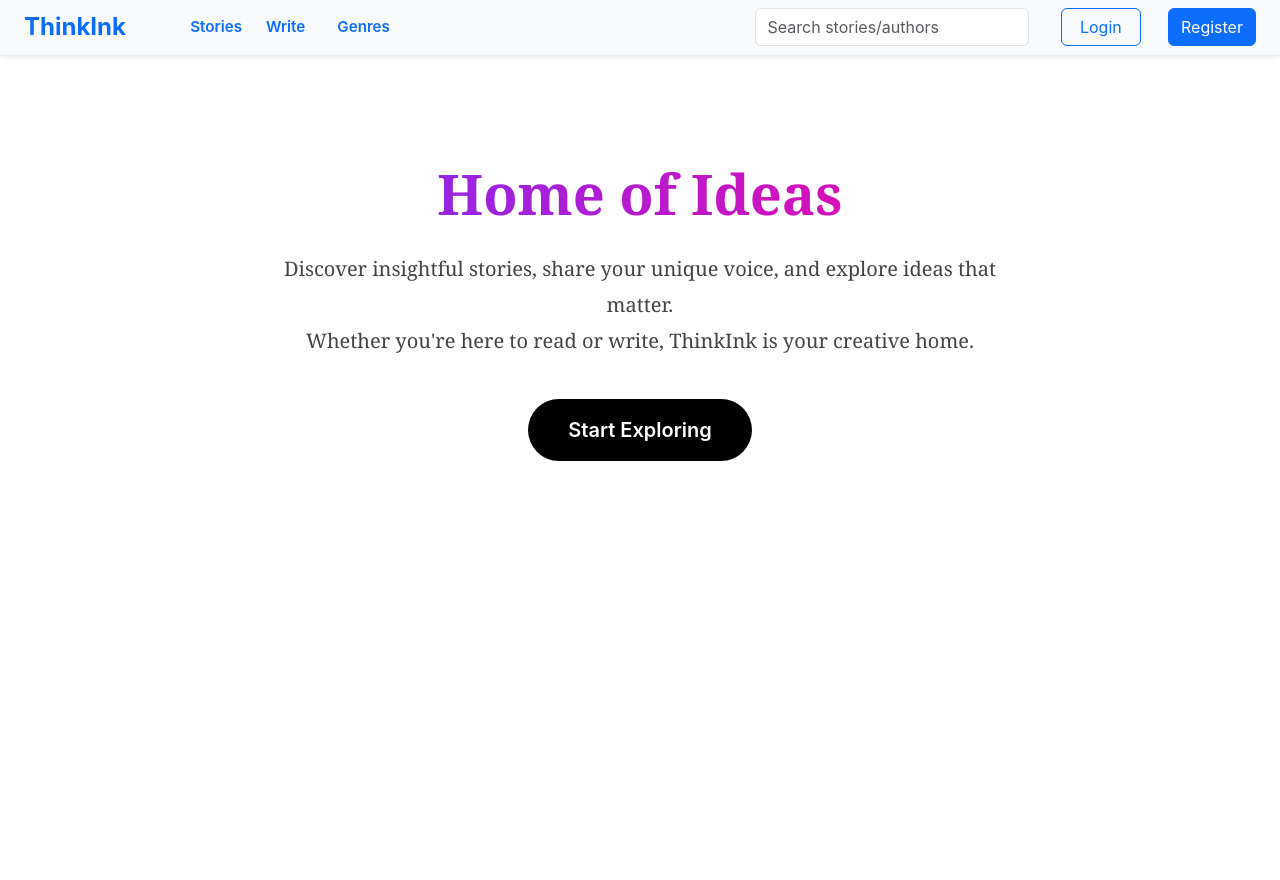
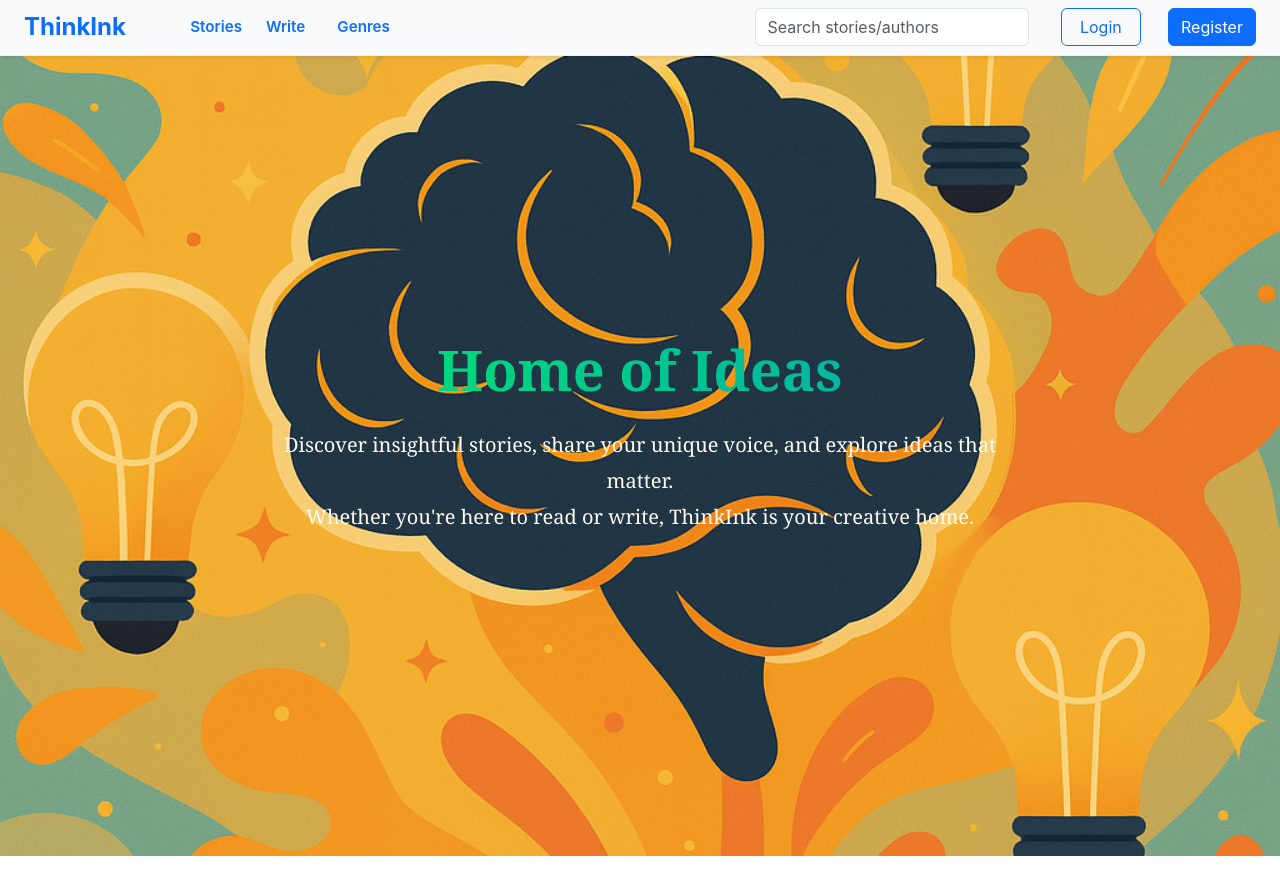
Before and after one commit to Sahiladiv/ThinkInk-, a React (Vite) app in the folder frontend/thinkink-frontend/: page / in a window 1280 px wide. Before the commit the page ends 800 px from the top, so only its background shows below. Built offline with nearby package versions, Linux system fonts and the light colour scheme.

Commit message:
Front end improved

```diff
--- a/frontend/thinkink-frontend/src/App.tsx
+++ b/frontend/thinkink-frontend/src/App.tsx
@@ -22,9 +22,13 @@ function App() {
   return (
     <>
       <Navbar user={user} setUser={setUser} />
+      <Routes>
+      <Route path="/" element={<Home />} />
+
+      </Routes>
+
       <div className="container mt-4">
         <Routes>
-          <Route path="/" element={<Home />} />
           <Route path="/login" element={<Login setUser={setUser} />} />
           <Route path="/register" element={<Register />} />
           <Route path="/onboarding" element={<Onboarding />} />
--- a/frontend/thinkink-frontend/src/index.css
+++ b/frontend/thinkink-frontend/src/index.css
@@ -2,40 +2,75 @@
   font-family: Inter, system-ui, Avenir, Helvetica, Arial, sans-serif;
   line-height: 1.5;
   font-weight: 400;
-
-  color-scheme: light dark;
-  color: rgba(255, 255, 255, 0.87);
-  background-color: #242424;
-
   font-synthesis: none;
   text-rendering: optimizeLegibility;
   -webkit-font-smoothing: antialiased;
   -moz-osx-font-smoothing: grayscale;
   -webkit-text-size-adjust: 100%;
+
+  color: #213547;
+  background-color: #ffffff;
 }
 
+/* Dark mode support */
+@media (prefers-color-scheme: dark) {
+  :root {
+    color: rgba(255, 255, 255, 0.87);
+    background-color: #242424;
+  }
+
+  button {
+    background-color: #1a1a1a;
+  }
+
+  a:hover {
+    color: #747bff;
+  }
+}
+
+/* Anchor tags */
 a {
   font-weight: 500;
   color: #646cff;
   text-decoration: inherit;
 }
+
 a:hover {
   color: #535bf2;
 }
 
+/* Body and HTML reset */
+body, html {
+  margin: 0;
+  padding: 0;
+  width: 100%;
+  height: 100%;
+  overflow-x: hidden;
+}
+
 body {
-  margin: 0;
   display: flex;
   place-items: center;
+  font-family: Inter, system-ui, Avenir, Helvetica, Arial, sans-serif;
+  background-color: #ffffff;
+  color: #213547;
   min-width: 320px;
   min-height: 100vh;
 }
 
+/* Root app container */
+#root {
+  width: 100%;
+  height: 100%;
+}
+
+/* Headings */
 h1 {
   font-size: 3.2em;
   line-height: 1.1;
 }
 
+/* Buttons */
 button {
   border-radius: 8px;
   border: 1px solid transparent;
@@ -43,34 +78,16 @@ button {
   font-size: 1em;
   font-weight: 500;
   font-family: inherit;
-  background-color: #1a1a1a;
+  background-color: #f9f9f9;
   cursor: pointer;
   transition: border-color 0.25s;
 }
+
 button:hover {
   border-color: #646cff;
 }
+
 button:focus,
 button:focus-visible {
   outline: 4px auto -webkit-focus-ring-color;
 }
-
-@media (prefers-color-scheme: light) {
-  :root {
-    color: #213547;
-    background-color: #ffffff;
-  }
-  a:hover {
-    color: #747bff;
-  }
-  button {
-    background-color: #f9f9f9;
-  }
-}
-
-
-body, html {
-  margin: 0;
-  padding: 0;
-  overflow-x: hidden;
-}
--- a/frontend/thinkink-frontend/src/pages/Home.css
+++ b/frontend/thinkink-frontend/src/pages/Home.css
@@ -1,61 +1,13 @@
-:root {
-  font-family: Inter, system-ui, Avenir, Helvetica, Arial, sans-serif;
-  line-height: 1.5;
-  font-weight: 400;
-  color: #213547;
-  background-color: #ffffff;
-  font-synthesis: none;
-  text-rendering: optimizeLegibility;
-  -webkit-font-smoothing: antialiased;
-  -moz-osx-font-smoothing: grayscale;
-  -webkit-text-size-adjust: 100%;
-}
-
-a {
-  font-weight: 500;
-  color: #646cff;
-  text-decoration: inherit;
-}
-a:hover {
-  color: #535bf2;
-}
-
-body, html {
-  margin: 0;
-  padding: 0;
-  width: 100%;
-  height: 100%;
-  overflow-x: hidden;
-}
-
-body {
-  font-family: Inter, system-ui, Avenir, Helvetica, Arial, sans-serif;
-  background-color: #ffffff;
-  color: #213547;
-}
-
-#root {
-  width: 100%;
-  height: 100%;
-}
-
-
-Home.css
 .home-wrapper {
+  position: relative;
   width: 100vw;
-  min-height: 100vh;
-  background: #fefcf9;
-  background-image: red url('/assets/background.png');
-  background-size: cover;
-  background-repeat: no-repeat;
-  background-position: center;
-  padding-top: 4rem;
-  font-family: 'Inter', sans-serif;
-  overflow-x: hidden;
+  height: 100vh;
+  background: url('/assets/background.png') center center / cover no-repeat;
   display: flex;
   justify-content: center;
+  align-items: center;
+  overflow: hidden;
 }
-
 
 .home-container {
   max-width: 1200px;
@@ -83,14 +35,29 @@ Home.css
 }
 
 .gradient-text {
-  background: linear-gradient(90deg, #7b2ff7, #f107a3);
+  background: linear-gradient(90deg, #00f260, #0575e6);
+  background-size: 200% auto;
+  background-clip: text;
   -webkit-background-clip: text;
   -webkit-text-fill-color: transparent;
+
+  animation: shine 10s linear infinite;
+  position: relative;
 }
+
+@keyframes shine {
+  0% {
+    background-position: -200% center;
+  }
+  100% {
+    background-position: 200% center;
+  }
+}
+
 
 .hero-subtitle {
   font-size: 1.25rem;
-  color: #444;
+  color: floralwhite;
   line-height: 1.8;
   max-width: 900px;
   margin: 0 auto 2.5rem;
@@ -146,48 +113,10 @@ Home.css
   transform: translateY(-5px);
 }
 
-.testimonials-section {
-  padding: 4rem 2rem;
-  background: #f9f9f9;
-  text-align: center;
-  width: 100%;
+
+
+html, body {
+  margin: 0;
+  padding: 0;
+  overflow: hidden;
 }
-
-.testimonials-section h2 {
-  font-size: 2rem;
-  margin-bottom: 2rem;
-  font-weight: 700;
-}
-
-.testimonials-grid {
-  display: grid;
-  grid-template-columns: repeat(auto-fit, minmax(260px, 1fr));
-  gap: 2rem;
-  justify-items: center;
-  padding: 0 1rem;
-  width: 100%;
-}
-
-.testimonial-card {
-  background: #ffffff;
-  padding: 1.5rem 2rem;
-  border-radius: 12px;
-  box-shadow: 0 4px 16px rgba(0, 0, 0, 0.04);
-  max-width: 500px;
-  font-style: italic;
-  font-size: 1.1rem;
-  color: #555;
-  transition: all 0.3s ease;
-}
-
-.testimonial-card:hover {
-  transform: translateY(-5px);
-  box-shadow: 0 6px 20px rgba(0, 0, 0, 0.08);
-}
-
-.testimonial-card span {
-  display: block;
-  margin-top: 1rem;
-  font-weight: 600;
-  color: #222;
-}
--- a/frontend/thinkink-frontend/src/pages/Home.tsx
+++ b/frontend/thinkink-frontend/src/pages/Home.tsx
@@ -4,6 +4,7 @@ import { motion } from 'framer-motion';
 
 const Home: React.FC = () => {
   return (
+    <div className="container-fluid px-0"> {/* Remove padding + full width */}
       <div className="home-wrapper">
         <div className="home-container">
           <section className="hero-section text-center">
@@ -26,16 +27,8 @@ const Home: React.FC = () => {
               Whether you're here to read or write, ThinkInk is your creative home.
             </motion.p>
 
-          <motion.button
-            className="btn-dark big-button"
-            whileHover={{ scale: 1.05 }}
-            whileTap={{ scale: 0.98 }}
-          >
-            Start Exploring
-          </motion.button>
           </section>
-
-
+        </div>
       </div>
     </div>
   );
```
Lines whose indentation alone changed are shown as unchanged.
